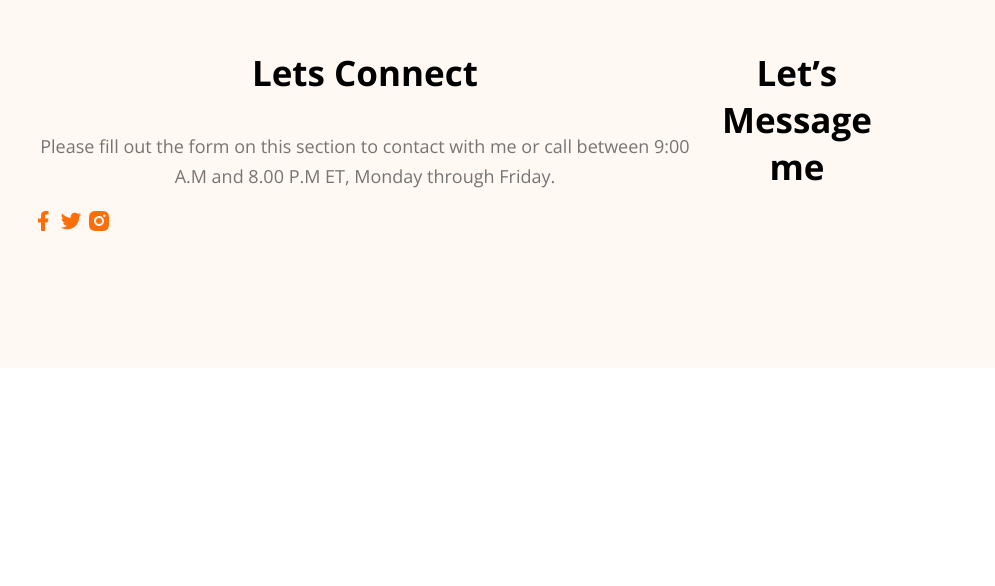
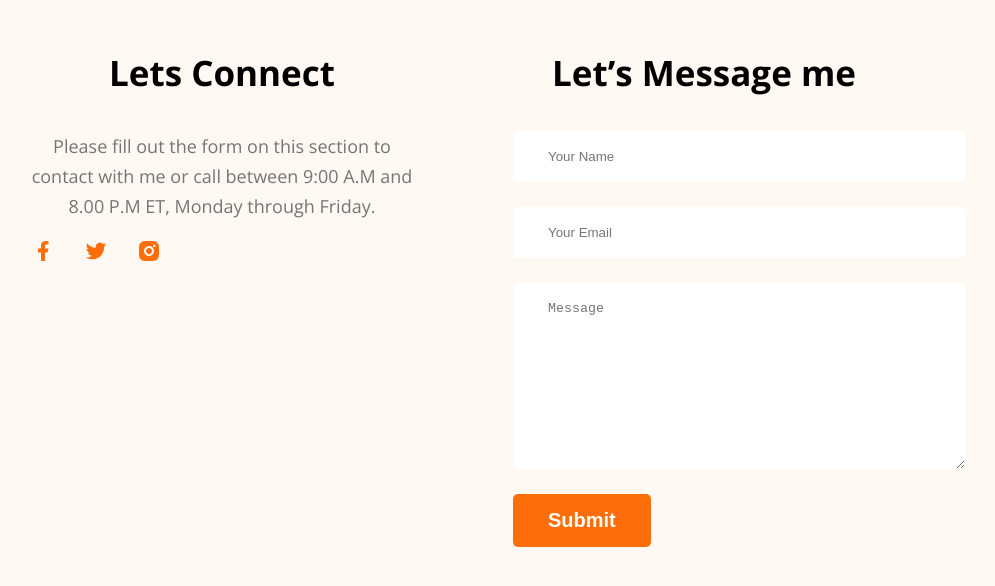
Before and after one commit to abdullah-al-marjuc-talha/web-developer-portfolio, a plain HTML site: page index.html in a window 1280 px wide. Shown: the part 4561-5147 px from the top of the page, without its empty margins (177-1172 px from the left). Before the commit the page ends 4937 px from the top, so only its background shows below. Drawn offline with nearby package versions, Linux system fonts and the light colour scheme.

Commit message:
footer end

```diff
--- a/index.html
+++ b/index.html
@@ -295,7 +295,7 @@
                 Please fill out the form on this section to contact with me or call between 9:00 A.M and 8.00 P.M ET, Monday through Friday.
 
             </p>
-            <div class="soial-links">
+            <div class="socail-links">
                 <a href=""><img src="images/icons/facebook.png" alt=""></a>
                 <a href=""><img src="images/icons/twitter.png" alt=""></a>
                 <a href=""><img src="images/icons/insta.png" alt=""></a>
@@ -303,6 +303,13 @@
         </div>
         <div class="footer-column">
             <h3 class="section-title">Let’s Message me</h3>
+
+            <form class="contact" action="">
+                <input type="text" placeholder="Your Name">
+                <input type="email" placeholder="Your Email">
+                <textarea name="" placeholder="Message" id="" cols="30" rows="10"></textarea>
+                <input class="btn-primary" type="submit" value="Submit">
+            </form>
         </div>
 
     </footer>
--- a/styles/portfolio.css
+++ b/styles/portfolio.css
@@ -242,7 +242,34 @@ main section {
 footer
 {
     display: flex;
+    gap: 100px;
     background: #FFF8F3;
     padding: 130px 200px;
     margin-top: 100px;
 }
+
+.footer-column
+{
+    width: 50%;
+}
+
+.socail-links a
+{
+    margin-right: 25px;
+}
+
+.contact input[type= "text"], .contact [type="email"], textarea
+{
+display: block;
+margin-bottom: 25px;
+padding: 18px 35px;
+
+color: #757575;
+border-radius: 5px;
+background: #FFF;
+border: 0px;
+width: 100%;
+
+}
+
+.contact input
```
